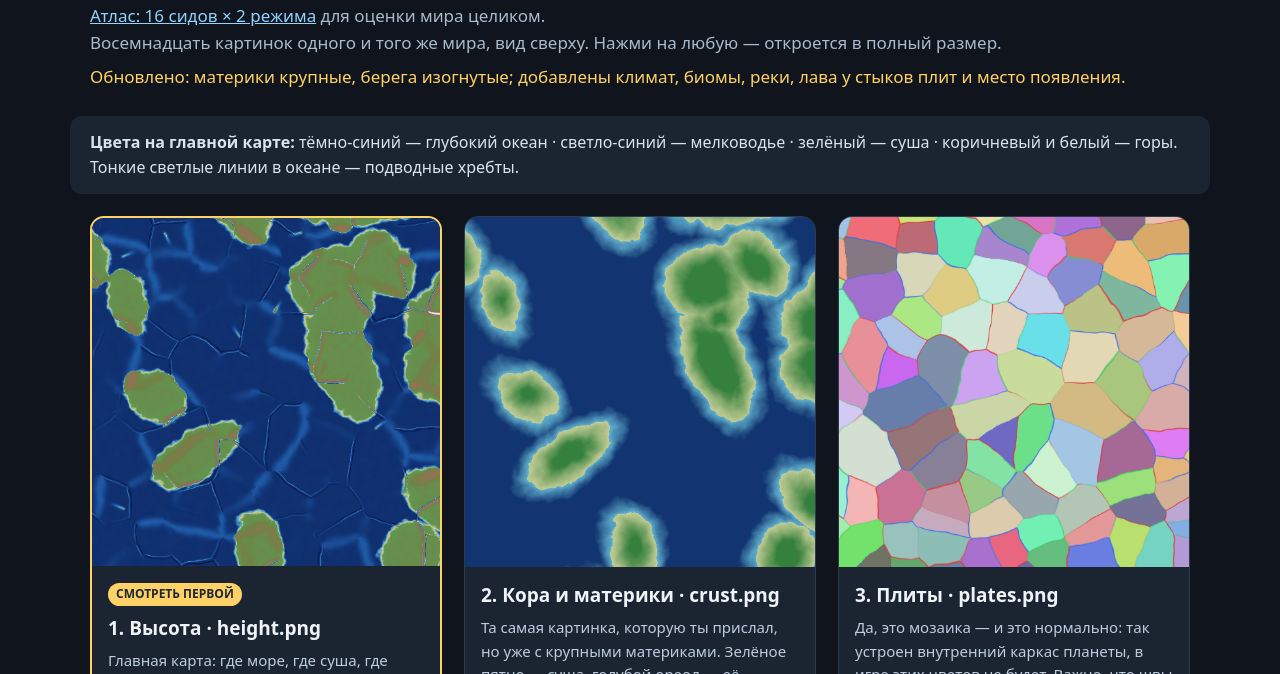
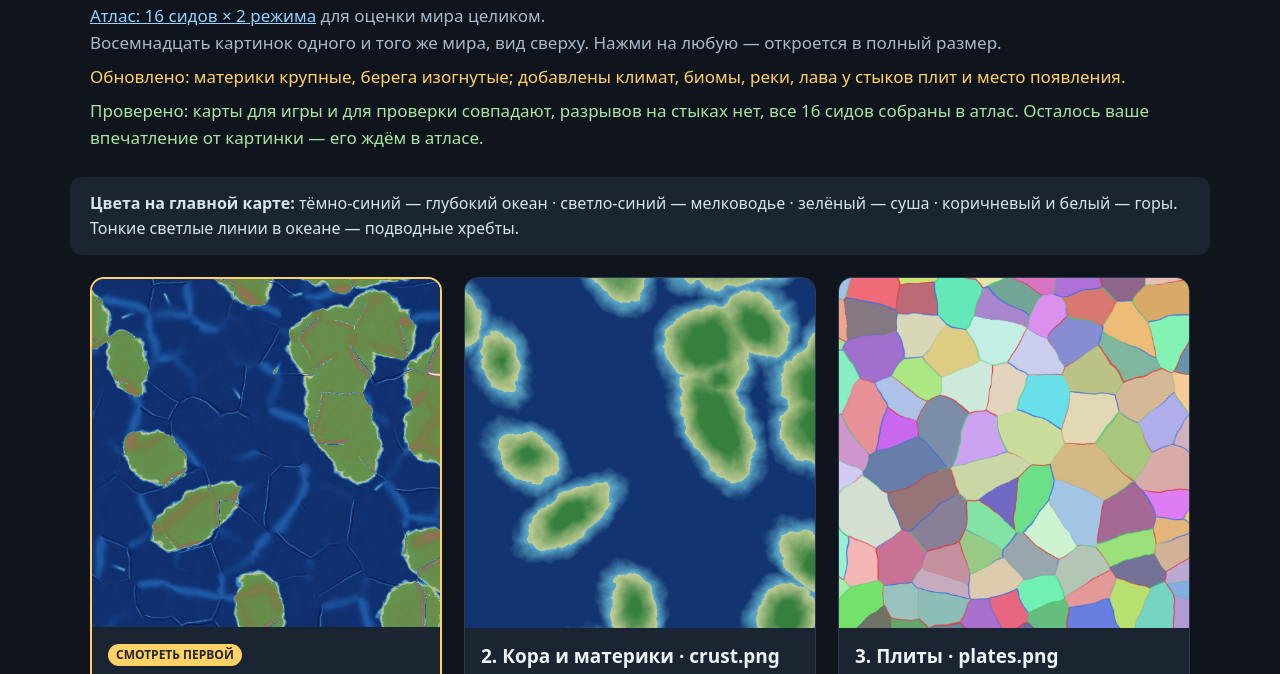
Before and after one commit to Eblanitus/LithoMuchi, a plain HTML site: page docs/images/index.html in a window 1280 px wide. Shown: the part 74-748 px from the top of the page. Drawn offline with Linux system fonts and the light colour scheme.

```diff
--- a/docs/images/index.html
+++ b/docs/images/index.html
@@ -30,6 +30,7 @@
   <p><a href="atlas.html" style="color:#8fd3ff">Атлас: 16 сидов × 2 режима</a> для оценки мира целиком.</p>
   <p>Восемнадцать картинок одного и того же мира, вид сверху. Нажми на любую — откроется в полный размер.</p>
   <p style="margin-top:8px;color:#ffd166">Обновлено: материки крупные, берега изогнутые; добавлены климат, биомы, реки, лава у стыков плит и место появления.</p>
+  <p style="margin-top:8px;color:#a8e6a3">Проверено: карты для игры и для проверки совпадают, разрывов на стыках нет, все 16 сидов собраны в атлас. Осталось ваше впечатление от картинки — его ждём в атласе.</p>
 </header>
 
 <div class="legend">
```
Also changed, not shown: 2 other files.
